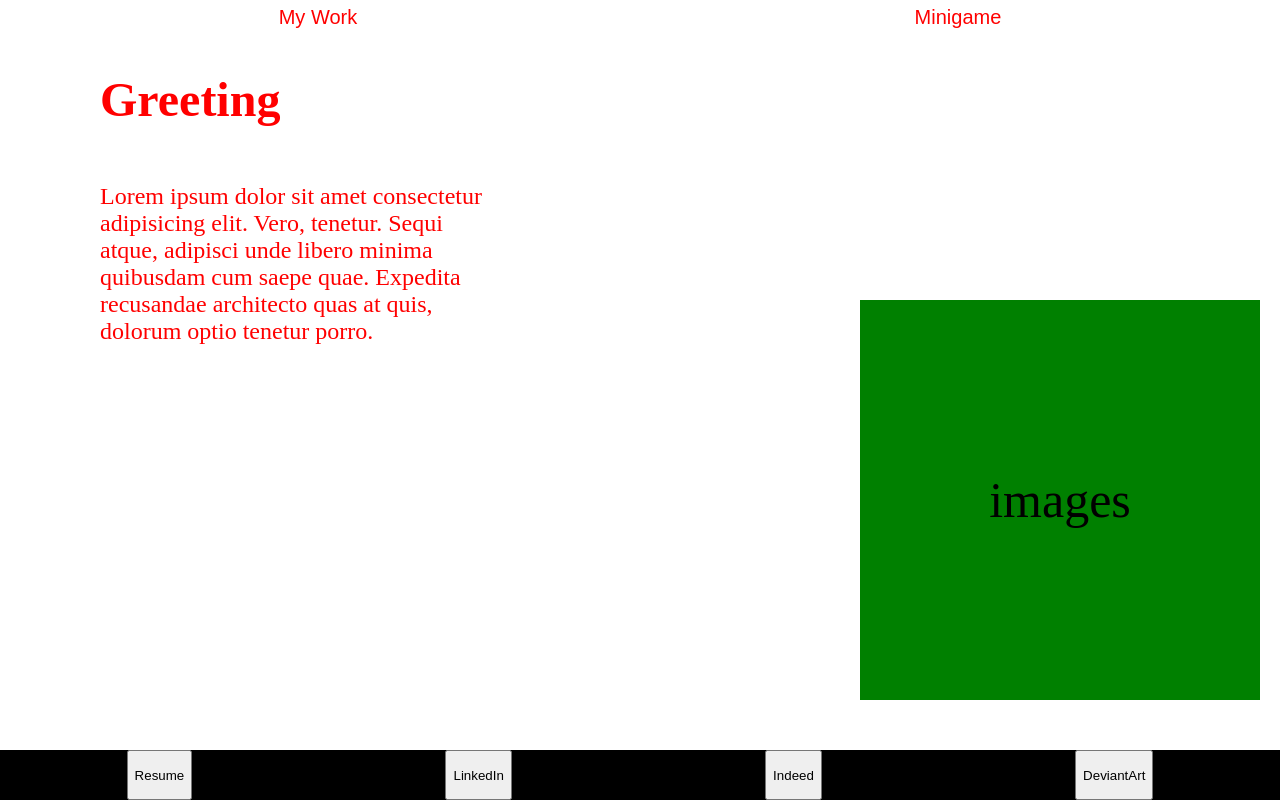
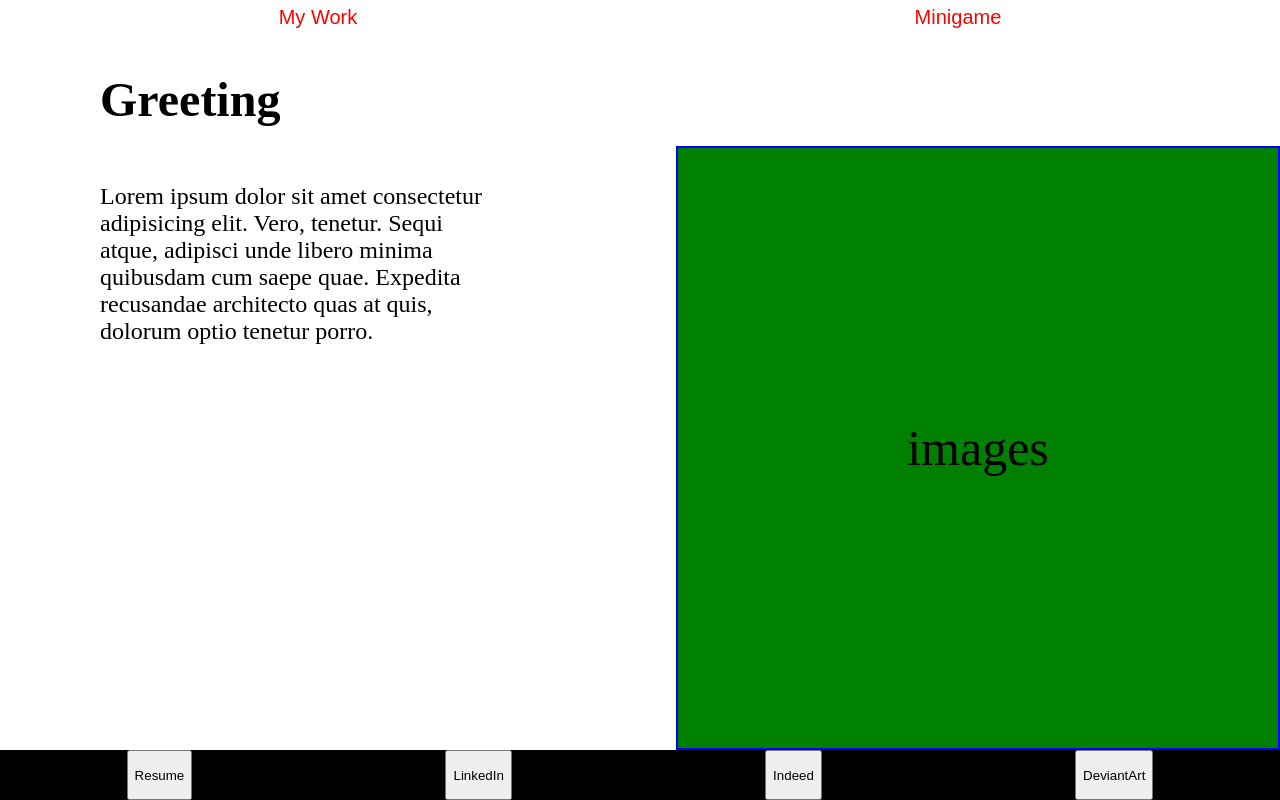
Before and after one commit to Thomas-C-D/portfolio, a plain HTML site: page aboutme.html in a window 1280 px wide. Drawn offline with Linux system fonts and the light colour scheme.

Commit message:
Added color interactivity to bio text, added last touches to wireframe

```diff
--- a/aboutscript.js
+++ b/aboutscript.js
@@ -2,9 +2,28 @@ let bioTxt = document.querySelector("#bio");
 let bioSpan = document.querySelector("#biochars");
 function appndBio(txt) {
     for (let i = 0; i < txt.length; i++){
-        bioTxt.innerHTML += `<span id='biochars'>${txt[i]}</span>`;
+        bioTxt.innerHTML += `<span id='biochars' onmouseover='charCol()'>${txt[i]}</span>`;
 
     }
 
 }
 appndBio("Lorem ipsum dolor sit amet consectetur adipisicing elit. Vero, tenetur. Sequi atque, adipisci unde libero minima quibusdam cum saepe quae. Expedita recusandae architecto quas at quis, dolorum optio tenetur porro.")
+
+let x = 0;
+const bioarray = ['red', 'orange', 'yellow', 'green', 'blue', 'indigo', 'violet'];
+var roots = document.querySelector(':root');
+
+
+function charCol(){
+    if (x == bioarray.length){
+        x = 0;
+        console.log(`${bioarray[x]}, ${x}`);
+
+    }
+    else {
+        x++;
+        console.log(`${bioarray[x]}, ${x}`);
+
+    }
+    roots.style.setProperty('--biohover', `${bioarray[x]}`);
+}
--- a/aboutstyle.css
+++ b/aboutstyle.css
@@ -1,10 +1,10 @@
+:root {
+    --biohover: #0e0aff;
 
-
-
-
+}
 
 #aboutme-text {
-    color: red;
+    color: black;
     display: flex;
     flex-direction: column;
     height: 650px;
@@ -18,7 +18,7 @@
 #biochars {
     position: relative;
     bottom: 0;
-    transition: bottom .3s;
+    transition: all .3s;
     cursor: default;
     height: 500px;
 
@@ -27,7 +27,7 @@
 #biochars:hover {
 position: relative;
 bottom: 5px;
-
+color: var(--biohover);
 
 }
 #links {
@@ -60,11 +60,12 @@ top: 5px;
 
 #about-imageset {
     background-color: green;
-    width: 400px;
-    height: 400px;
+    width: 600px;
+    height: 600px;
     position: fixed;
-    bottom: 100px;
-    right: 20px;
+    bottom: 50px;
+    right: 0;
+    border: 2px solid blue;
     display: flex;
     align-items: center;
     justify-content: center;
```
